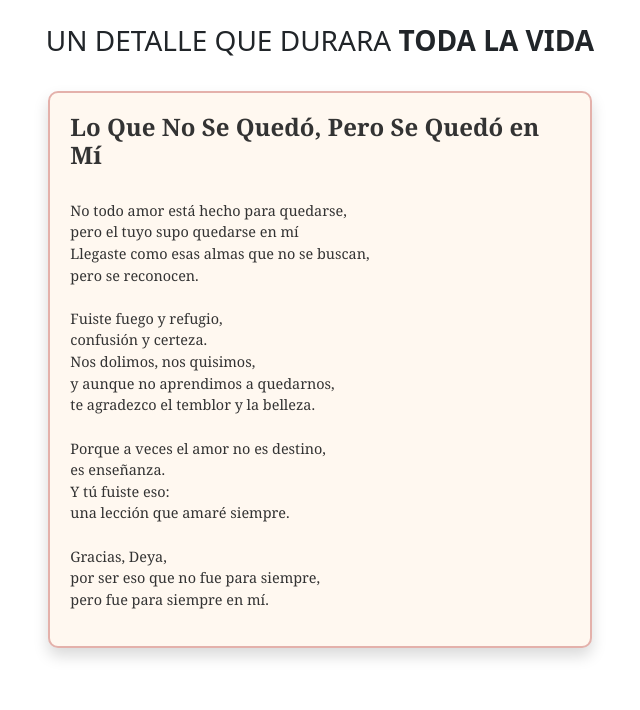
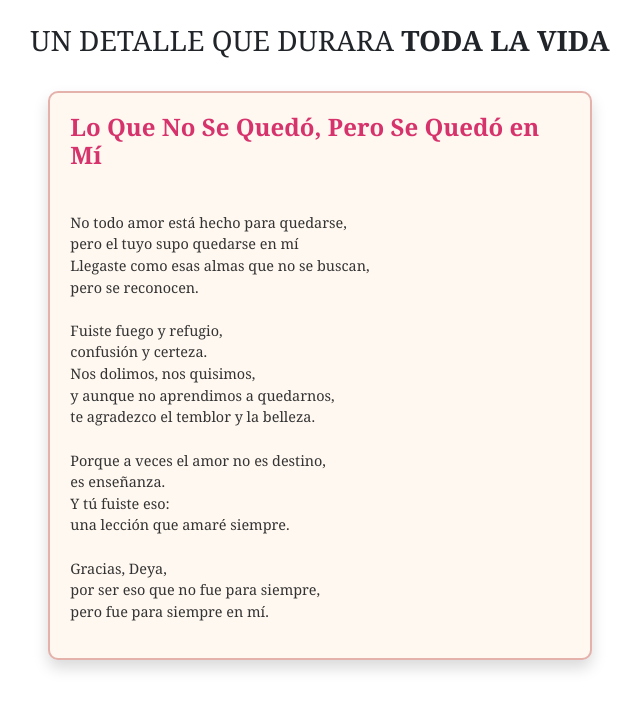
Before and after one commit to 22CarlosNarvaez/ameri2.0, a plain HTML site: page raiz.html in a window 1280 px wide. Shown: the whole page, without its empty margins (320-960 px from the left). Drawn offline with nearby package versions, Linux system fonts and the light colour scheme.

Commit message:
Toxica-ASAN

```diff
--- a/raizstyle.css
+++ b/raizstyle.css
@@ -18,8 +18,20 @@
   color: #333;
   text-align: left;
   }
+  .poema-caja:hover {
+  transform:scale(1.02);
+}
+
+.poema-caja h4 {
+  color: #d6336c;
+  margin-bottom: 20px;
+  font-weight: bold;
+}
+
 
 body{
+
+   font-family: 'Georgia', serif;
     overflow: hidden;
 
 }
```
